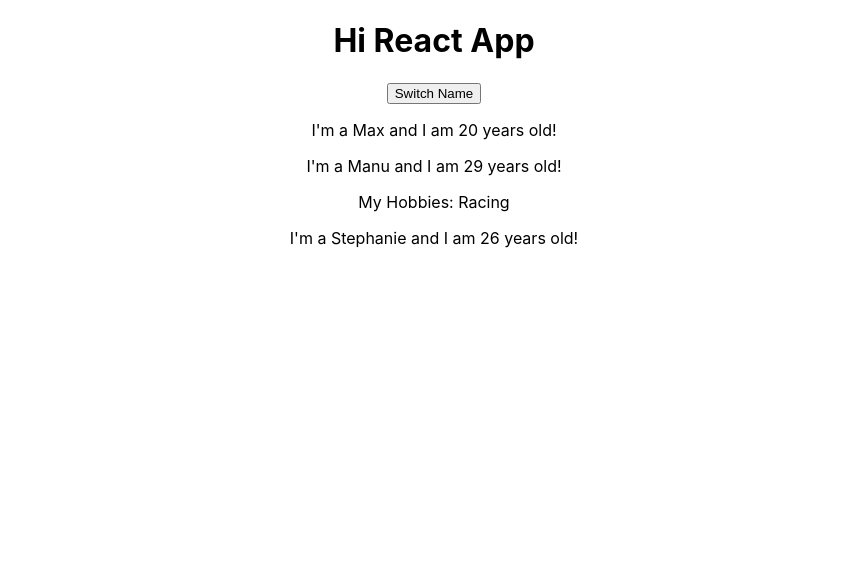
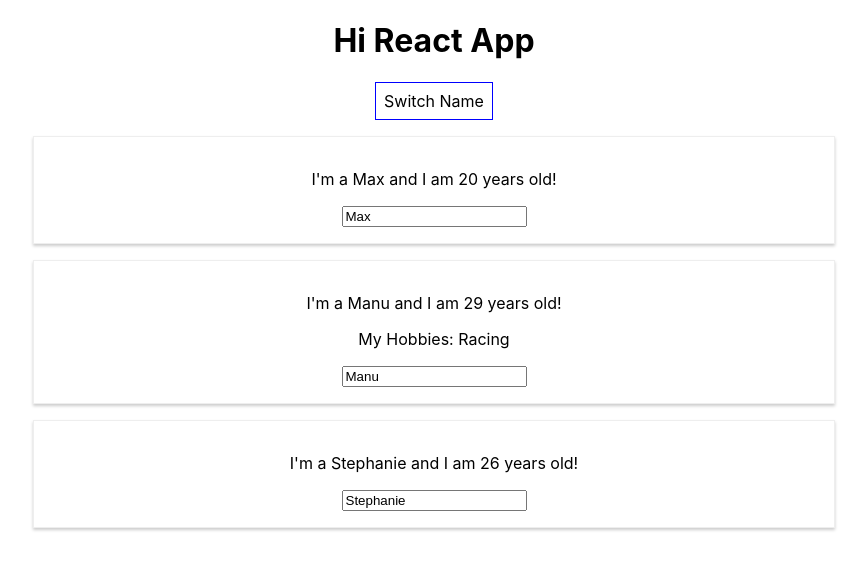
Before and after one commit to JoshuaManto/React-Basics, a React (Create React App) app: page / in a window 1280 px wide. Shown: the top 570 px of the page, without its empty margins (206-1073 px from the left). Built offline with nearby package versions, Linux system fonts and the light colour scheme.

Commit message:
Added two-way binding and css

```diff
--- a/src/App.js
+++ b/src/App.js
@@ -36,12 +36,34 @@
     // });
   };
 
+  nameChangedHandler = event => {
+    this.setState({
+      persons: [
+        { name: 'Max', age: 20 },
+        { name: event.target.value, age: 29 },
+        { name: 'Stephanie', age: 27 }
+      ]
+    });
+  };
+
   render() {
+    const style = {
+      backgroundColor: 'white',
+      font: 'inherit',
+      border: '1px solid blue',
+      padding: '8px',
+      cursor: 'pointer'
+    };
+
     return (
       <div className="App">
         <h1>Hi React App</h1>
         {/* <button onClick={switchNameHandler.bind(this, 'Maximilian')}> */}
-        <button onClick={() => this.switchNameHandler('Maximilian!!')}>
+
+        <button
+          style={style}
+          onClick={() => this.switchNameHandler('Maximilian!!')}
+        >
           Switch Name
         </button>
         <Person
@@ -57,6 +79,7 @@
           // age={personState.persons[1].age}
           // click={switchNameHandler.bind(this, 'Max!')}
           click={this.switchNameHandler.bind(this, 'Max!!')}
+          changed={this.nameChangedHandler}
         >
           My Hobbies: Racing
         </Person>
--- /dev/null
+++ b/src/Person/Person.css
@@ -0,0 +1,8 @@
+.Person {
+  width: 60%;
+  margin: 16px auto;
+  border: 1px solid #eee;
+  box-shadow: 0 2px 3px #ccc;
+  padding: 16px;
+  text-align: center;
+}
--- a/src/Person/Person.js
+++ b/src/Person/Person.js
@@ -1,12 +1,15 @@
 import React from 'react';
+
+import './Person.css';
 
 const person = props => {
   return (
-    <div>
+    <div className="Person">
       <p onClick={props.click}>
         I'm a {props.name} and I am {props.age} years old!
       </p>
       <p> {props.children} </p>
+      <input type="text" onChange={props.changed} value={props.name}></input>
     </div>
   );
 };
```
